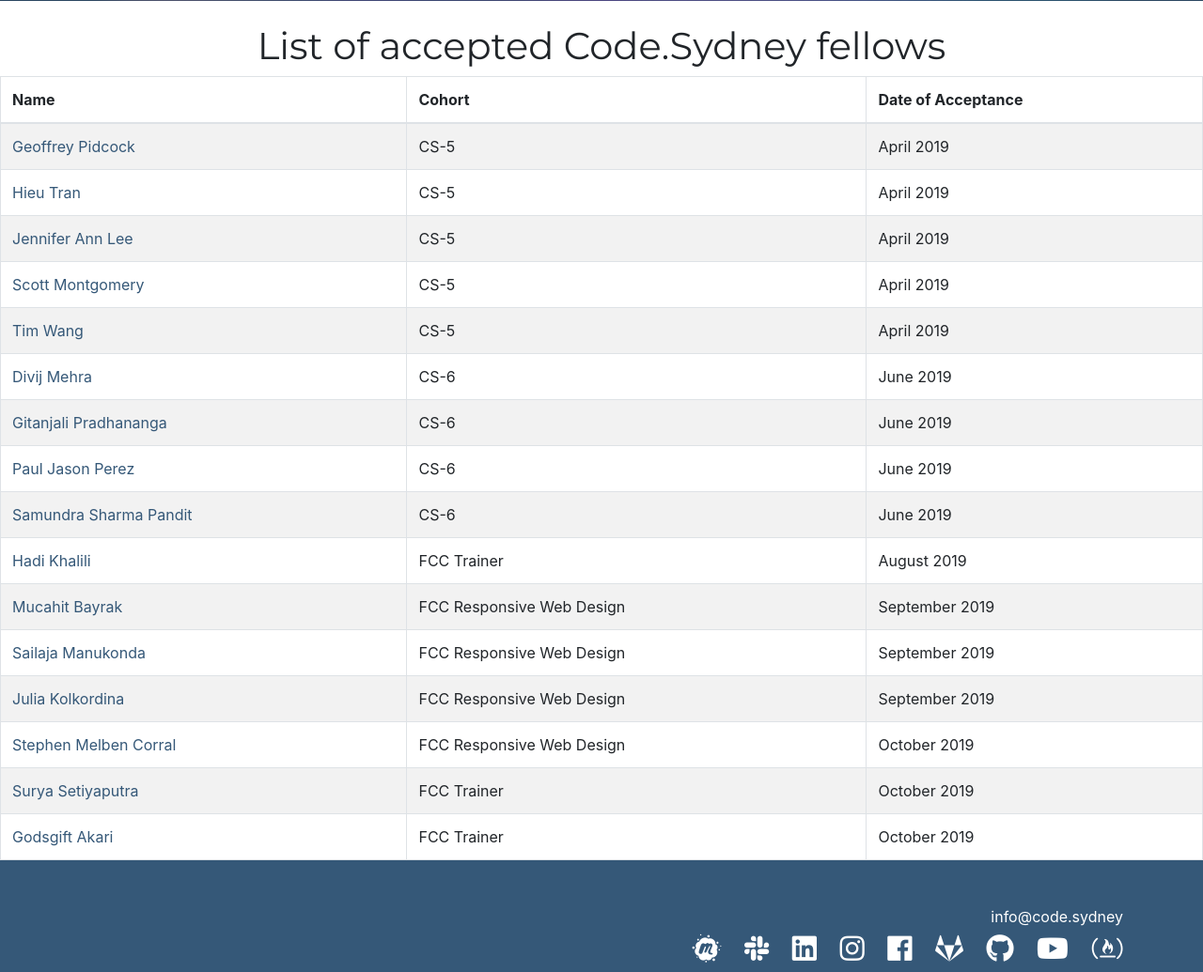
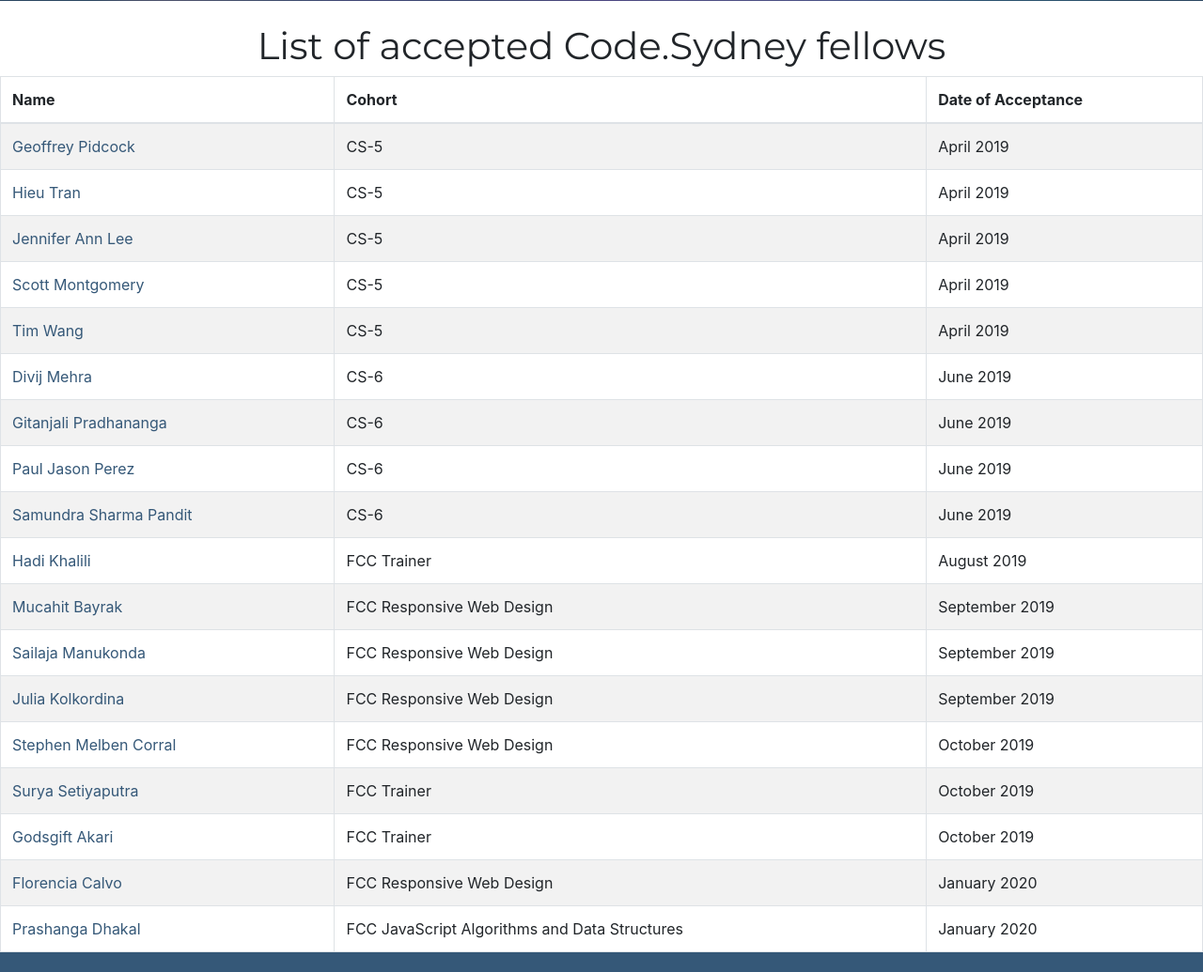
Before and after one commit to thecodesydney/codesydneywebsite, a Flask app: page /fellowship in a window 1280 px wide. Shown: the part 704-1739 px from the top of the page at 94% size. Run offline with Flask 2, Linux system fonts and the light colour scheme; some libraries are stand-ins or nearby versions.

Commit message:
Updated Fellowship and Newsletter

```diff
--- a/templates/fellowship.html
+++ b/templates/fellowship.html
@@ -116,6 +116,16 @@
               <td>FCC Trainer</td>
               <td>October 2019</td>
             </tr>
+            <tr>
+              <td><a href="https://www.linkedin.com/in/florencia-calvo" target="_blank">Florencia Calvo</a></td>
+              <td>FCC Responsive Web Design</td>
+              <td>January 2020</td>
+            </tr>
+            <tr>
+              <td><a href="https://www.linkedin.com/in/prashanga-dhakal-0a4677a6/" target="_blank">Prashanga Dhakal</a></td>
+              <td>FCC JavaScript Algorithms and Data Structures</td>
+              <td>January 2020</td>
+            </tr>
         </tbody>
     </table>
     <script src="static/js/jquery.min.js"></script>
--- a/templates/newsletter.html
+++ b/templates/newsletter.html
@@ -38,6 +38,10 @@
         </thead>
         <tbody>
             <tr>
+                <td>January 2020</a></td>
+                <td><a href="{{ url_for('static', filename='pdf/The_Hexagon_January_2020.pdf') }}" target="_blank">The Hexagon January 2020</a></td>
+            </tr>
+            <tr>
                 <td>December 2019</a></td>
                 <td><a href="{{ url_for('static', filename='pdf/The_Hexagon_December_2019.pdf') }}" target="_blank">The Hexagon December 2019</a></td>
             </tr>
```
Also changed, not shown: 1 other file.
